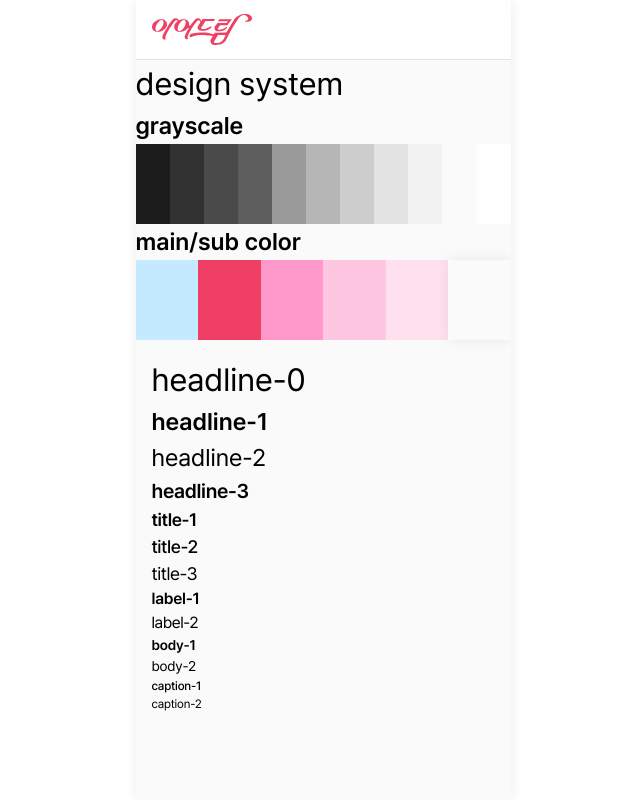
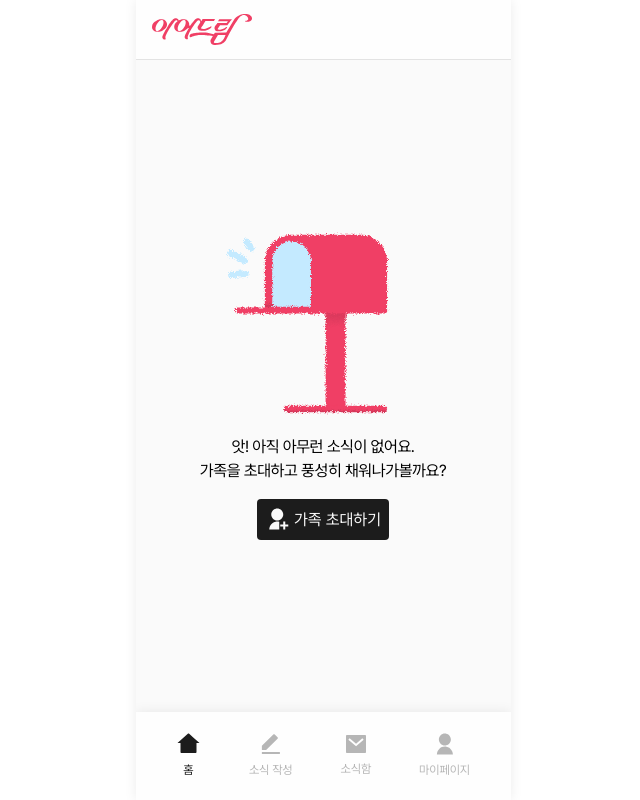
Before and after one commit to DearDreamTeam/deardream-frontend, a Next.js app: page /home in a window 1280 px wide. Before the commit this address had no page. Shown: the whole page, without its empty margins (317-957 px from the left). Built offline with nearby package versions, Linux system fonts and the light colour scheme.

Commit message:
feat: home 페이지 UI 구현

```diff
--- /dev/null
+++ b/src/app/home/page.tsx
@@ -0,0 +1,25 @@
+import InviteFamilyButton from "@/components/button/invite-family-button";
+import Image from "next/image";
+
+const Home = () => {
+  return (
+    <main className="flex h-full flex-col items-center justify-center gap-5">
+      <Image
+        src={"/images/mailbox-empty.svg"}
+        alt={"홈페이지 이미지"}
+        width={198.14}
+        height={218.67}
+        className="pr-8"
+      />
+      <div className="flex flex-col items-center gap-4">
+        <p className="text-label-2 text-center">
+          앗! 아직 아무런 소식이 없어요. <br /> 가족을 초대하고 풍성히
+          채워나가볼까요?
+        </p>
+        <InviteFamilyButton />
+      </div>
+    </main>
+  );
+};
+
+export default Home;
--- a/src/app/page.tsx
+++ b/src/app/page.tsx
@@ -1,3 +1,5 @@
-export default function Home() {
-  return <div className="">Home</div>;
+import { redirect } from "next/navigation";
+
+export default function Page() {
+  redirect("/home");
 }
```
